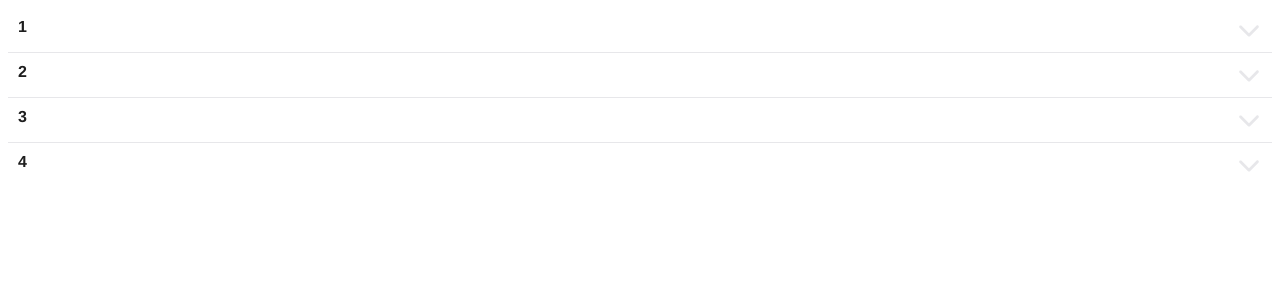
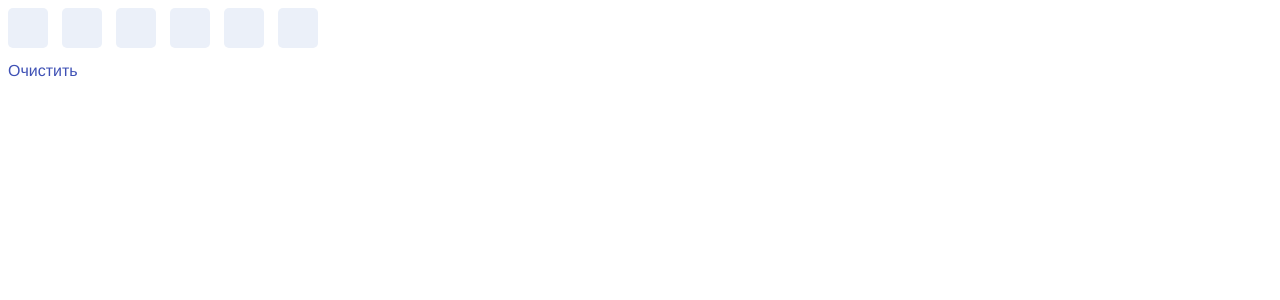
Before and after one commit to MishaNagibin/ui-kit, a Vue app: page / in a window 1280 px wide. Shown: the top 300 px of the page. Built offline with nearby package versions, Linux system fonts and the light colour scheme.

Commit message:
для Edit добавлена очистка кода (isConfirmationCode) при isClear: true

```diff
--- a/src/App.vue
+++ b/src/App.vue
@@ -1,6 +1,13 @@
 <template>
     <div id="app">
-        <cAccordion>
+        <cEdit
+            v-model="code"
+            is-confirmation-code
+            is-clear
+            ref="code"
+            autocomplete="new-password"
+        />
+        <!-- <cAccordion>
             <div>one</div>
             <div>
                 <p>1</p>
@@ -23,7 +30,7 @@
                     :filter="false"
                 />
             </div>
-        </cAccordion>
+        </cAccordion>-->
         <!-- <cCombobox
             v-model="comboID"
             :items="comboItems"
@@ -101,11 +108,12 @@ import { TableColumn } from "types/table"
 
 export default Vue.extend({
     name: "App",
-    components: { cAccordion, cCombobox, cDatePicker },
+    components: { cEdit },
     data() {
         return {
             date: null as Date | string | null,
             phone: "",
+            code: "",
             isDisabled: false,
             isMounted: false,
             val: "",
@@ -197,6 +205,11 @@ export default Vue.extend({
     color: #2c3e50;
     // margin: 860px 0;
 
+    & > .ui-edit {
+        max-width: 310px;
+        width: 100%;
+    }
+
     & > :deep(.ui-slider) {
         & > .carousel {
             & > .list {
--- a/src/components/Edit.vue
+++ b/src/components/Edit.vue
@@ -76,6 +76,11 @@
         >
             <slot name="status-text" />
         </div>
+        <span
+            v-if="isClear"
+            class="clear"
+            @click="clear"
+        >Очистить</span>
     </label>
     <label
         v-else
@@ -571,6 +576,9 @@ export default Vue.extend({
                 this.formattedPhone = ""
             } else if (this.mask !== undefined) {
                 this.formattedMask = ""
+            }
+            if (this.isConfirmationCode) {
+                this.code = Object.fromEntries(Array.from({ length: this.codeLength }, (_, i) => [i + 1, ""])) as { [key: number]: string }
             }
             this.$emit("input", "")
             this.isFocus = false
@@ -1131,6 +1139,21 @@ export default Vue.extend({
             width: 100%;
             justify-content: space-between;
         }
+
+        & > .clear {
+            color: $primary-500;
+            width: 100%;
+            margin-top: 10px;
+
+            &:hover {
+                color: $primary-350;
+                cursor: pointer;
+            }
+
+            &:active {
+                color: $primary-700;
+            }
+        }
     }
 
     &.pointer {
```
Also changed, not shown: 7 other files (tests, documents, lock files or other folders).
